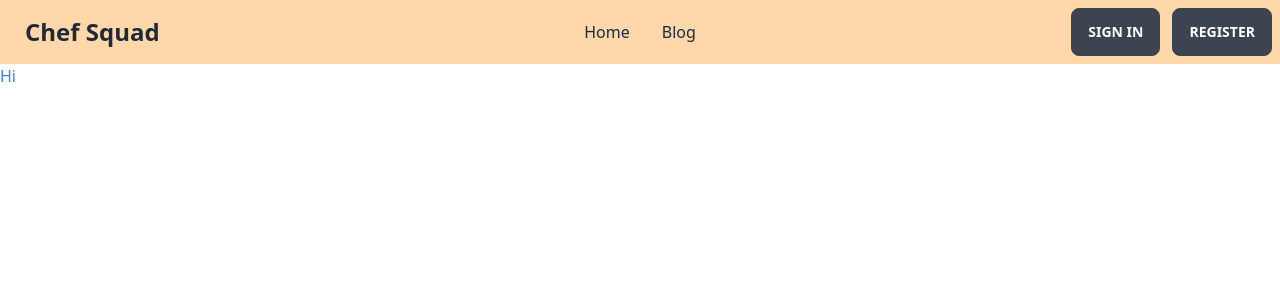
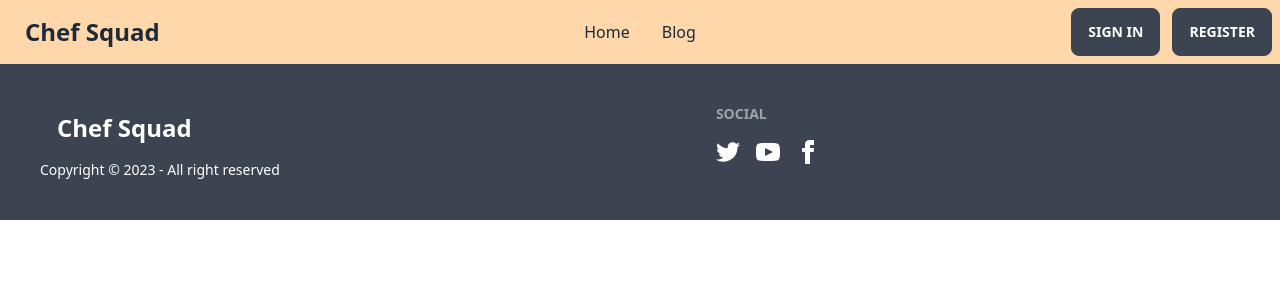
Before and after one commit to safatsaat2/chef-squad, a React (Vite) app: page / in a window 1280 px wide. Shown: the top 300 px of the page. Built offline with nearby package versions, Linux system fonts and the light colour scheme.

Commit message:
firebase installed

```diff
--- a/package.json
+++ b/package.json
@@ -11,6 +11,7 @@
   },
   "dependencies": {
     "daisyui": "^2.51.6",
+    "firebase": "^9.21.0",
     "localforage": "^1.10.0",
     "match-sorter": "^6.3.1",
     "react": "^18.2.0",
--- a/src/component/Footer/Footer.jsx
+++ b/src/component/Footer/Footer.jsx
@@ -1,9 +1,23 @@
 import React from 'react';
+import { Link } from 'react-router-dom';
 
 const Footer = () => {
     return (
         <div>
-            <h1 className='text-blue-500'>Hi</h1>
+            <footer className="footer p-10 bg-neutral text-neutral-content">
+                <div>
+                    <Link><a className="btn btn-ghost normal-case text-2xl">Chef Squad</a></Link>
+                    <p>Copyright © 2023 - All right reserved</p>
+                </div>
+                <div>
+                    <span className="footer-title">Social</span>
+                    <div className="grid grid-flow-col gap-4">
+                        <a><svg xmlns="http://www.w3.org/2000/svg" width="24" height="24" viewBox="0 0 24 24" className="fill-current"><path d="M24 4.557c-.883.392-1.832.656-2.828.775 1.017-.609 1.798-1.574 2.165-2.724-.951.564-2.005.974-3.127 1.195-.897-.957-2.178-1.555-3.594-1.555-3.179 0-5.515 2.966-4.797 6.045-4.091-.205-7.719-2.165-10.148-5.144-1.29 2.213-.669 5.108 1.523 6.574-.806-.026-1.566-.247-2.229-.616-.054 2.281 1.581 4.415 3.949 4.89-.693.188-1.452.232-2.224.084.626 1.956 2.444 3.379 4.6 3.419-2.07 1.623-4.678 2.348-7.29 2.04 2.179 1.397 4.768 2.212 7.548 2.212 9.142 0 14.307-7.721 13.995-14.646.962-.695 1.797-1.562 2.457-2.549z"></path></svg></a>
+                        <a><svg xmlns="http://www.w3.org/2000/svg" width="24" height="24" viewBox="0 0 24 24" className="fill-current"><path d="M19.615 3.184c-3.604-.246-11.631-.245-15.23 0-3.897.266-4.356 2.62-4.385 8.816.029 6.185.484 8.549 4.385 8.816 3.6.245 11.626.246 15.23 0 3.897-.266 4.356-2.62 4.385-8.816-.029-6.185-.484-8.549-4.385-8.816zm-10.615 12.816v-8l8 3.993-8 4.007z"></path></svg></a>
+                        <a><svg xmlns="http://www.w3.org/2000/svg" width="24" height="24" viewBox="0 0 24 24" className="fill-current"><path d="M9 8h-3v4h3v12h5v-12h3.642l.358-4h-4v-1.667c0-.955.192-1.333 1.115-1.333h2.885v-5h-3.808c-3.596 0-5.192 1.583-5.192 4.615v3.385z"></path></svg></a>
+                    </div>
+                </div>
+            </footer>
         </div>
     );
 };
--- /dev/null
+++ b/src/component/firebase/firebase.config.js
@@ -0,0 +1,19 @@
+// Import the functions you need from the SDKs you need
+import { initializeApp } from "firebase/app";
+// TODO: Add SDKs for Firebase products that you want to use
+// https://firebase.google.com/docs/web/setup#available-libraries
+
+// Your web app's Firebase configuration
+const firebaseConfig = {
+  apiKey: "AIzaSyC9o3jD0tHlugBWsO9pU9dK7wENaldauvM",
+  authDomain: "chef-squad.firebaseapp.com",
+  projectId: "chef-squad",
+  storageBucket: "chef-squad.appspot.com",
+  messagingSenderId: "155813482336",
+  appId: "1:155813482336:web:ea3018c0d32f1585c39805"
+};
+
+// Initialize Firebase
+const app = initializeApp(firebaseConfig);
+
+export default app;
```
Also changed, not shown: 1 other file (tests, documents, lock files or other folders).
